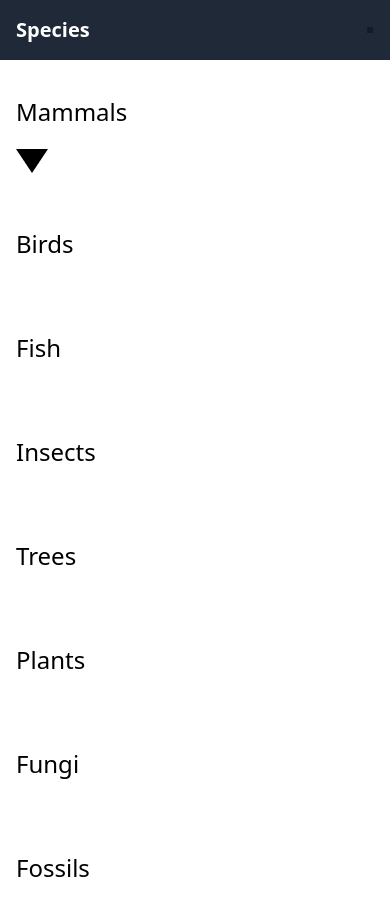
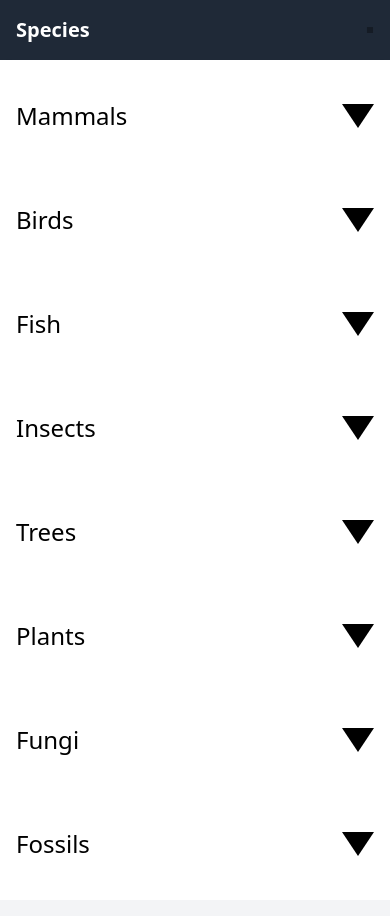
Before and after one commit to JustinDotRocks/SpeciesFinder, a website: page src/index.html in a window 390 px wide. Drawn offline with nearby package versions, Linux system fonts and the light colour scheme; files that its build step writes are made by us from their sources.

Commit message:
added the arrow buttons for each menu option for mobile.

```diff
--- a/src/index.html
+++ b/src/index.html
@@ -34,18 +34,42 @@
     </nav>
 
     <aside class="bg-white shadow-md w-full md:w-64 absolute md:relative transform translate-x-0">
-        <ul class="p-4 md:p-2 space-y-6 md:space-y-2 text-2xl md:text-base">
-            <li><a href="#mammals" class="block py-5 md:py-6 hover:bg-gray-100">Mammals</a><button id="arrow-button" class="triangle-down"></button>
+        <ul class="p-4 md:p-2 space-y-6 md:space-y-2">
+            <li class="flex justify-between items-center text-2xl md:text-base">
+                <a href="#mammals" class="block py-6 hover:bg-gray-100">Mammals</a>
+                <button class="triangle-down"></button>
             </li>
-            <li><a href="#birds" class="block py-6 md:py-6 hover:bg-gray-100">Birds</a></li>
-            <li><a href="#fish" class="block py-6 md:py-6 hover:bg-gray-100">Fish</a></li>
-            <li><a href="#fish" class="block py-6 md:py-6 hover:bg-gray-100">Insects</a></li>
-            <li><a href="#fish" class="block py-6 md:py-6 hover:bg-gray-100">Trees</a></li>
-            <li><a href="#fish" class="block py-6 md:py-6 hover:bg-gray-100">Plants</a></li>
-            <li><a href="#fish" class="block py-6 md:py-6 hover:bg-gray-100">Fungi</a></li>
-            <li><a href="#fish" class="block py-6 md:py-6 hover:bg-gray-100">Fossils</a></li>
+            <li class="flex justify-between items-center text-2xl md:text-base">
+                <a href="#birds" class="block py-6 hover:bg-gray-100">Birds</a>
+                <button class="triangle-down"></button>
+            </li>
+            <li class="flex justify-between items-center text-2xl md:text-base">
+                <a href="#fish" class="block py-6 hover:bg-gray-100">Fish</a>
+                <button class="triangle-down"></button>
+            </li>
+            <li class="flex justify-between items-center text-2xl md:text-base">
+                <a href="#insects" class="block py-6 hover:bg-gray-100">Insects</a>
+                <button class="triangle-down"></button>
+            </li>
+            <li class="flex justify-between items-center text-2xl md:text-base">
+                <a href="#trees" class="block py-6 hover:bg-gray-100">Trees</a>
+                <button class="triangle-down"></button>
+            </li>
+            <li class="flex justify-between items-center text-2xl md:text-base">
+                <a href="#plants" class="block py-6 hover:bg-gray-100">Plants</a>
+                <button class="triangle-down"></button>
+            </li>
+            <li class="flex justify-between items-center text-2xl md:text-base">
+                <a href="#fungi" class="block py-6 hover:bg-gray-100">Fungi</a>
+                <button class="triangle-down"></button>
+            </li>
+            <li class="flex justify-between items-center text-2xl md:text-base">
+                <a href="#fossils" class="block py-6 hover:bg-gray-100">Fossils</a>
+                <button class="triangle-down"></button>
+            </li>
         </ul>
     </aside>
+
 
 
 
```
